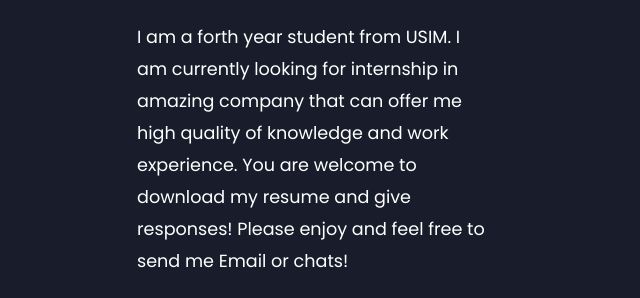
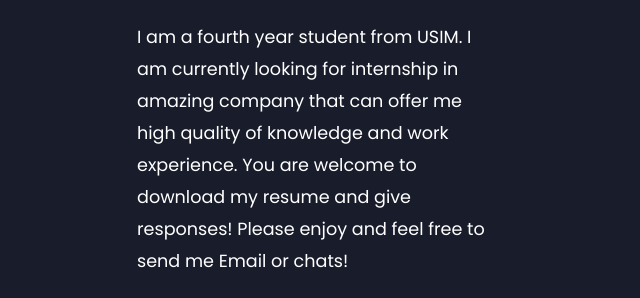
Before and after one commit to ummuaishah/Portfolio, a plain HTML site: page index.html in a window 1280 px wide. Shown: the part 405-703 px from the top of the page, 503-1143 px from the left. Drawn offline with Linux system fonts and the light colour scheme.

Commit message:
Update index.html

```diff
--- a/index.html
+++ b/index.html
@@ -26,7 +26,7 @@
                     Hi, I'm <span>Aishah Mukhre.</span>
                     Student of Computer Science.
                 </h1>
-                <p>I am a forth year student from USIM. I am currently looking for internship in amazing company that can offer me high quality of knowledge
+                <p>I am a fourth year student from USIM. I am currently looking for internship in amazing company that can offer me high quality of knowledge
                     and work experience.
                     You are welcome to download my resume and give responses! Please enjoy and feel free to
                     send me Email or chats!</p>
```
